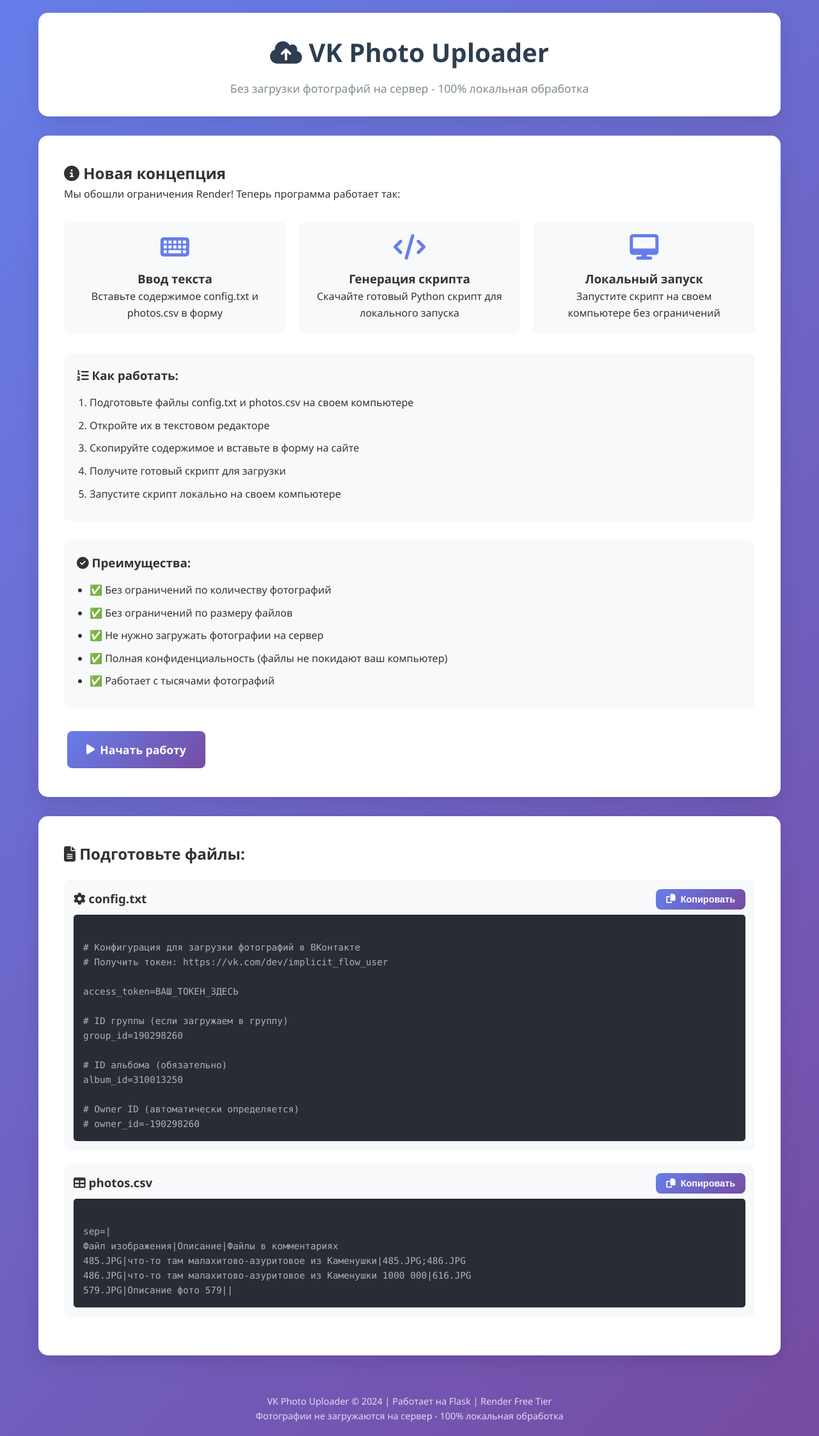
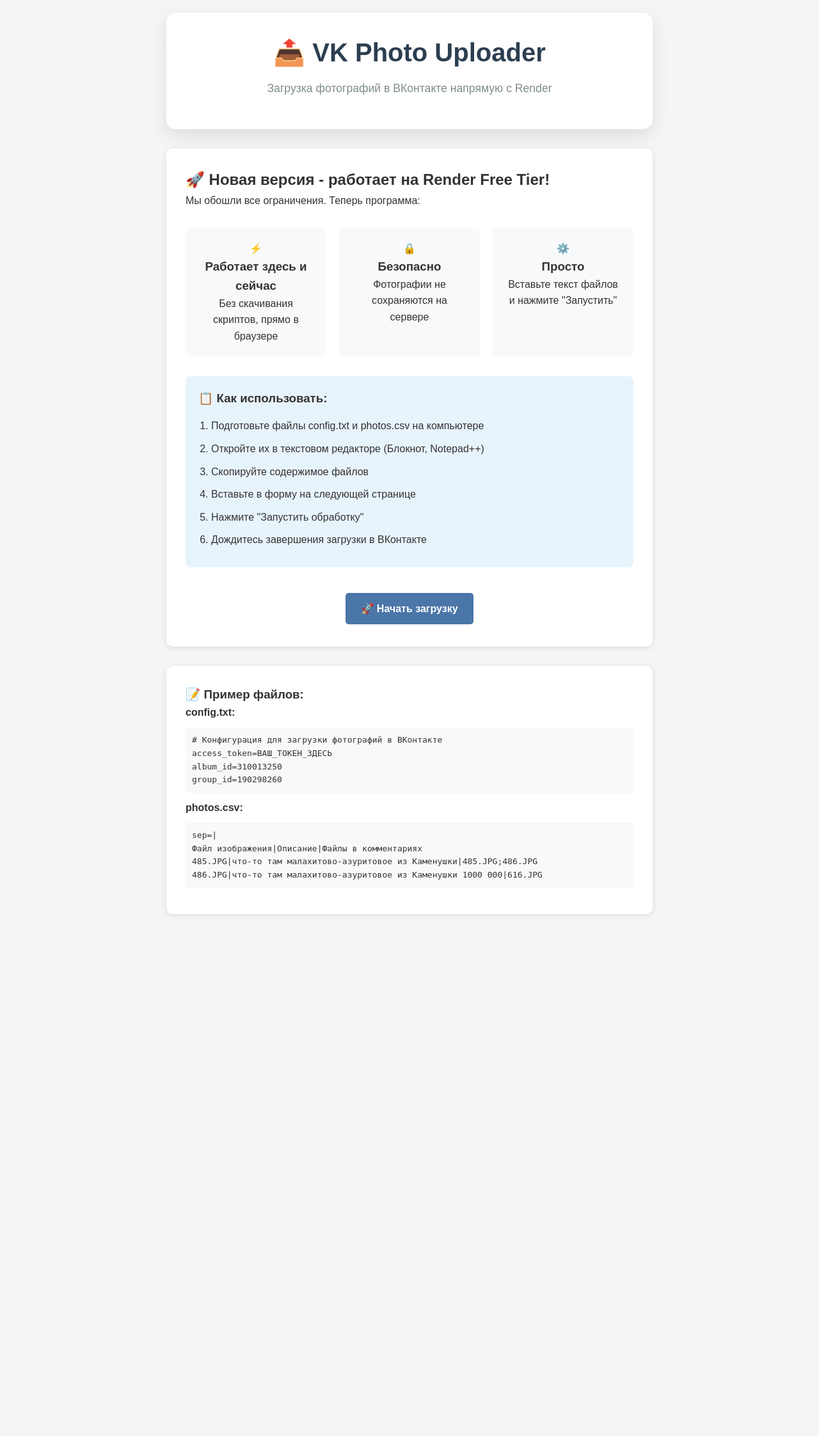
Before and after one commit to pustow-create/upload, a Flask app: page / in a window 1280 px wide. Shown: the whole page at 64% size. After the commit the page ends 1431 px from the top, so only its background shows below. Run offline with Flask 3, Linux system fonts and the light colour scheme.

Commit message:
Update index.html

```diff
--- a/templates/index.html
+++ b/templates/index.html
@@ -5,104 +5,90 @@
     <meta name="viewport" content="width=device-width, initial-scale=1.0">
     <title>VK Photo Uploader</title>
     <link rel="stylesheet" href="{{ url_for('static', filename='style.css') }}">
-    <link rel="stylesheet" href="https://cdnjs.cloudflare.com/ajax/libs/font-awesome/6.4.0/css/all.min.css">
+    <style>
+        * { margin: 0; padding: 0; box-sizing: border-box; }
+        body { font-family: Arial, sans-serif; background: #f5f5f5; }
+        .container { max-width: 800px; margin: 0 auto; padding: 20px; }
+        .header { text-align: center; margin-bottom: 30px; }
+        .card { background: white; padding: 30px; border-radius: 10px; box-shadow: 0 2px 10px rgba(0,0,0,0.1); }
+        h1 { color: #2c3e50; margin-bottom: 10px; }
+        .subtitle { color: #7f8c8d; margin-bottom: 20px; }
+        .btn { display: inline-block; padding: 12px 24px; background: #4a76a8; color: white;
+               text-decoration: none; border-radius: 5px; font-weight: bold; margin-top: 20px; }
+        .btn:hover { background: #3a6690; }
+        .features { display: flex; gap: 20px; margin: 30px 0; flex-wrap: wrap; }
+        .feature { flex: 1; min-width: 200px; text-align: center; padding: 20px; background: #f8f9fa; border-radius: 8px; }
+        .feature i { font-size: 2em; color: #4a76a8; margin-bottom: 10px; }
+        .instructions { background: #e8f4fc; padding: 20px; border-radius: 8px; margin: 20px 0; }
+        ol { margin-left: 20px; }
+        li { margin-bottom: 10px; }
+    </style>
 </head>
 <body>
     <div class="container">
         <header class="header">
-            <h1><i class="fas fa-cloud-upload-alt"></i> VK Photo Uploader</h1>
-            <p class="subtitle">Без загрузки фотографий на сервер - 100% локальная обработка</p>
+            <h1>📤 VK Photo Uploader</h1>
+            <p class="subtitle">Загрузка фотографий в ВКонтакте напрямую с Render</p>
         </header>
 
-        <main class="main-content">
         <div class="card">
-                <h2><i class="fas fa-info-circle"></i> Новая концепция</h2>
-                <p>Мы обошли ограничения Render! Теперь программа работает так:</p>
+            <h2>🚀 Новая версия - работает на Render Free Tier!</h2>
+            <p>Мы обошли все ограничения. Теперь программа:</p>
 
             <div class="features">
                 <div class="feature">
-                        <i class="fas fa-keyboard"></i>
-                        <h3>Ввод текста</h3>
-                        <p>Вставьте содержимое config.txt и photos.csv в форму</p>
+                    <div>⚡</div>
+                    <h3>Работает здесь и сейчас</h3>
+                    <p>Без скачивания скриптов, прямо в браузере</p>
                 </div>
                 <div class="feature">
-                        <i class="fas fa-code"></i>
-                        <h3>Генерация скрипта</h3>
-                        <p>Скачайте готовый Python скрипт для локального запуска</p>
+                    <div>🔒</div>
+                    <h3>Безопасно</h3>
+                    <p>Фотографии не сохраняются на сервере</p>
                 </div>
                 <div class="feature">
-                        <i class="fas fa-desktop"></i>
-                        <h3>Локальный запуск</h3>
-                        <p>Запустите скрипт на своем компьютере без ограничений</p>
+                    <div>⚙️</div>
+                    <h3>Просто</h3>
+                    <p>Вставьте текст файлов и нажмите "Запустить"</p>
                 </div>
             </div>
 
             <div class="instructions">
-                    <h3><i class="fas fa-list-ol"></i> Как работать:</h3>
+                <h3>📋 Как использовать:</h3>
                 <ol>
-                        <li>Подготовьте файлы config.txt и photos.csv на своем компьютере</li>
-                        <li>Откройте их в текстовом редакторе</li>
-                        <li>Скопируйте содержимое и вставьте в форму на сайте</li>
-                        <li>Получите готовый скрипт для загрузки</li>
-                        <li>Запустите скрипт локально на своем компьютере</li>
+                    <li>Подготовьте файлы config.txt и photos.csv на компьютере</li>
+                    <li>Откройте их в текстовом редакторе (Блокнот, Notepad++)</li>
+                    <li>Скопируйте содержимое файлов</li>
+                    <li>Вставьте в форму на следующей странице</li>
+                    <li>Нажмите "Запустить обработку"</li>
+                    <li>Дождитесь завершения загрузки в ВКонтакте</li>
                 </ol>
             </div>
 
-                <div class="advantages">
-                    <h3><i class="fas fa-check-circle"></i> Преимущества:</h3>
-                    <ul>
-                        <li>✅ Без ограничений по количеству фотографий</li>
-                        <li>✅ Без ограничений по размеру файлов</li>
-                        <li>✅ Не нужно загружать фотографии на сервер</li>
-                        <li>✅ Полная конфиденциальность (файлы не покидают ваш компьютер)</li>
-                        <li>✅ Работает с тысячами фотографий</li>
-                    </ul>
-                </div>
-
-                <div class="cta">
-                    <a href="{{ url_for('prepare_files') }}" class="btn btn-primary btn-large">
-                        <i class="fas fa-play"></i> Начать работу
+            <div style="text-align: center;">
+                <a href="{{ url_for('upload') }}" class="btn">
+                    🚀 Начать загрузку
                 </a>
             </div>
         </div>
 
-            <div class="card">
-                <h2><i class="fas fa-file-alt"></i> Подготовьте файлы:</h2>
+        <div class="card" style="margin-top: 20px;">
+            <h3>📝 Пример файлов:</h3>
 
-                <div class="file-example">
-                    <h3><i class="fas fa-cog"></i> config.txt</h3>
-                    <pre># Конфигурация для загрузки фотографий в ВКонтакте
-# Получить токен: https://vk.com/dev/implicit_flow_user
+            <h4>config.txt:</h4>
+            <pre style="background: #f8f9fa; padding: 10px; border-radius: 5px; margin: 10px 0; overflow-x: auto;">
+# Конфигурация для загрузки фотографий в ВКонтакте
+access_token=ВАШ_ТОКЕН_ЗДЕСЬ
+album_id=310013250
+group_id=190298260</pre>
 
-access_token=ВАШ_ТОКЕН_ЗДЕСЬ
-
-# ID группы (если загружаем в группу)
-group_id=190298260
-
-# ID альбома (обязательно)
-album_id=310013250
-
-# Owner ID (автоматически определяется)
-# owner_id=-190298260</pre>
-                </div>
-
-                <div class="file-example">
-                    <h3><i class="fas fa-table"></i> photos.csv</h3>
-                    <pre>sep=|
+            <h4>photos.csv:</h4>
+            <pre style="background: #f8f9fa; padding: 10px; border-radius: 5px; margin: 10px 0; overflow-x: auto;">
+sep=|
 Файл изображения|Описание|Файлы в комментариях
 485.JPG|что-то там малахитово-азуритовое из Каменушки|485.JPG;486.JPG
-486.JPG|что-то там малахитово-азуритовое из Каменушки 1000 000|616.JPG
-579.JPG|Описание фото 579||</pre>
+486.JPG|что-то там малахитово-азуритовое из Каменушки 1000 000|616.JPG</pre>
         </div>
     </div>
-        </main>
-
-        <footer class="footer">
-            <p>VK Photo Uploader &copy; 2024 | Работает на Flask | Render Free Tier</p>
-            <p>Фотографии не загружаются на сервер - 100% локальная обработка</p>
-        </footer>
-    </div>
-
-    <script src="{{ url_for('static', filename='script.js') }}"></script>
 </body>
 </html>
```
Lines whose indentation alone changed are shown as unchanged.
